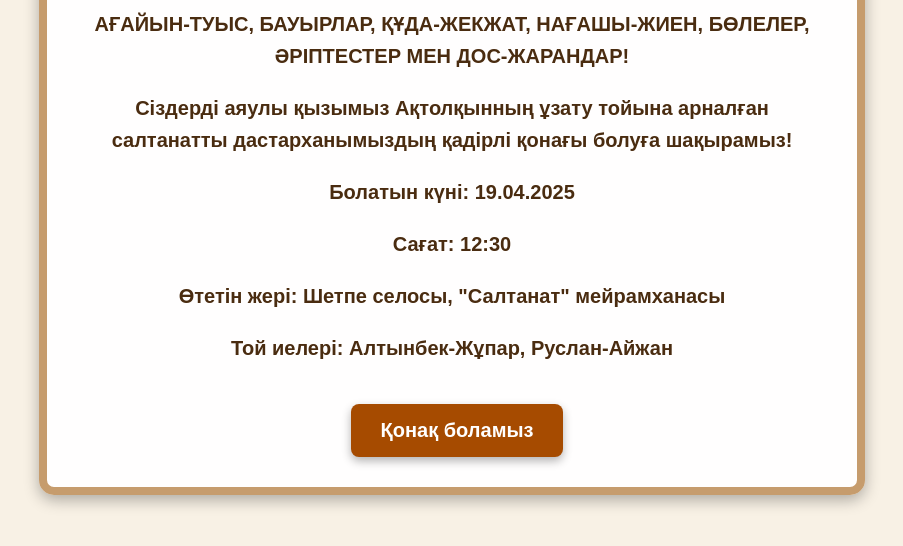
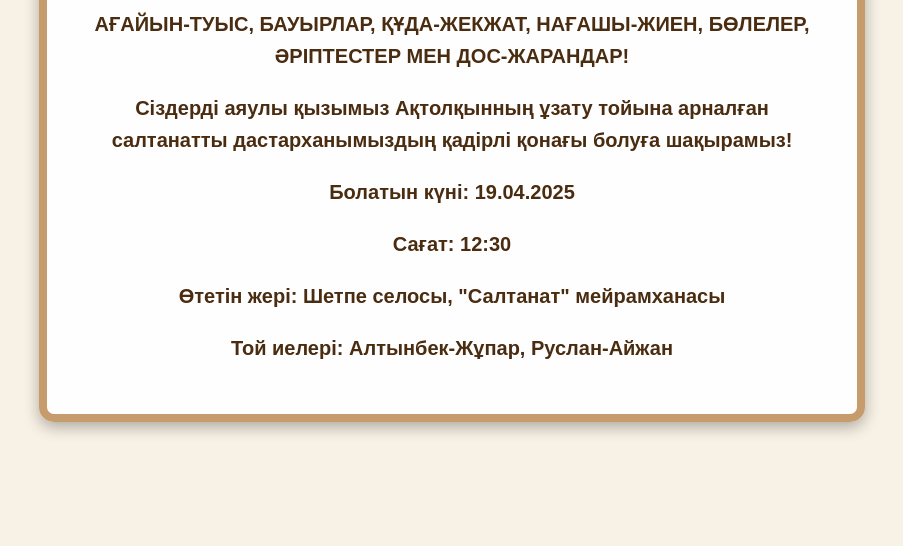
Before and after one commit to Ekon0/uzatu_toi, a plain HTML site: page index.html in a window 1280 px wide. Shown: the part 200-746 px from the top of the page, without its empty margins (188-1091 px from the left). Drawn offline with Linux system fonts and the light colour scheme.

Commit message:
Update index.html

```diff
--- a/index.html
+++ b/index.html
@@ -3,7 +3,7 @@
 <head>
     <meta charset="UTF-8">
     <meta name="viewport" content="width=device-width, initial-scale=1.0">
-    <title>Ақтолқынның Қыз Ұзату Тойы</title>
+    <title>Ақтолқын Қыз Ұзату Тойы</title>
     <link rel="stylesheet" href="style.css">
 </head>
 <body>
@@ -19,8 +19,6 @@
         </div>
 
         <p class="hosts"><strong>Той иелері:</strong> Алтынбек-Жұпар, Руслан-Айжан</p>
-
-        <a href="#" class="button">Қонақ боламыз</a>
     </div>
 </body>
 </html>
```
